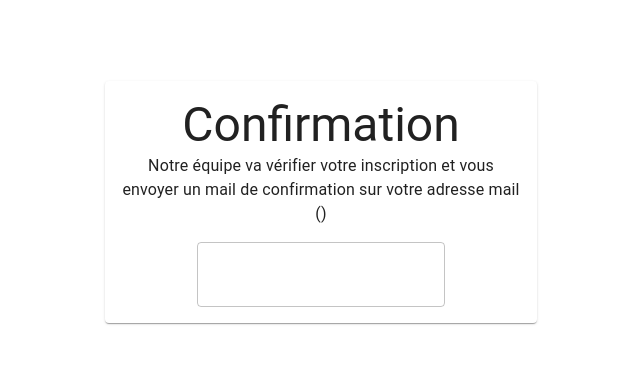
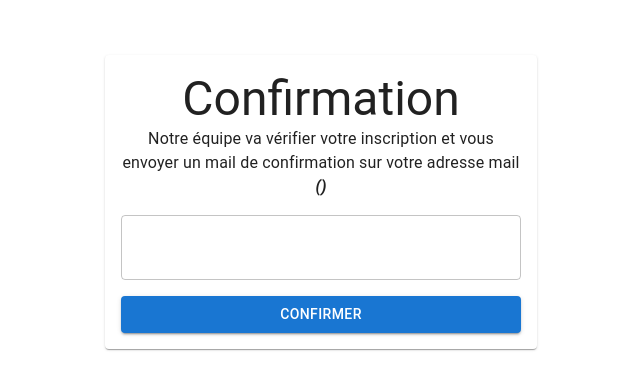
Before and after one commit to Jean-Jacques-Augustin/voting, a React (Create React App) app in the folder frontend/: page /confirm in a window 1280 px wide. Shown: the part 198-588 px from the top of the page, without its empty margins (319-959 px from the left). Built offline with nearby package versions, Linux system fonts and the light colour scheme.

Commit message:
add redirection

```diff
--- a/frontend/src/App.js
+++ b/frontend/src/App.js
@@ -1,6 +1,6 @@
 import './App.css';
 import Dashboard from './pages/dashboard';
-import {Route, Routes} from "react-router-dom";
+import {Route, Router, Routes} from "react-router-dom";
 import Homepage from "./pages/homepage";
 import Login from "./pages/login";
 import Signup from "./pages/signup";
@@ -8,17 +8,13 @@ import Confirm from "./pages/confirm";
 
 
 function App() {
-
-
-
-
     return (<div className="App">
         <Routes>
-            <Route path={"/"} element={<Homepage/>}/>
-            <Route path={"/dashboard/*"} element={<Dashboard/>}/>
-            <Route path='/login' element={<Login/>}/>
-            <Route path='/signup' element={<Signup/>}/>
-            <Route path='/confirm' element={<Confirm/>}/>
+            <Route path="" element={<Homepage/>}/>
+            <Route path="/dashboard/*" element={<Dashboard/>}/>
+            <Route path="/login" element={<Login/>}/>
+            <Route path="/signup" element={<Signup/>}/>
+            <Route path="/confirm" element={<Confirm/>}/>
         </Routes>
     </div>);
 }
--- a/frontend/src/index.js
+++ b/frontend/src/index.js
@@ -2,23 +2,27 @@ import React from 'react';
 import ReactDOM from 'react-dom/client';
 import './index.css';
 import App from './App';
-import reportWebVitals from './reportWebVitals';
-import { BrowserRouter } from "react-router-dom";
-import { Provider } from 'react-redux';
-import store from './store/store';
+/*import reportWebVitals from './reportWebVitals';*/
+import {BrowserRouter} from "react-router-dom";
+import {Provider} from 'react-redux';
+import {store} from './store/store';
+import {PersistGate} from "redux-persist/integration/react";
+import {persistStore} from "redux-persist";
+
+let persistor = persistStore(store);
 
 const root = ReactDOM.createRoot(document.getElementById('root'));
-root.render(
-  <React.StrictMode>
+root.render(<React.StrictMode>
     <Provider store={store}>
-      <BrowserRouter>
-        <App />
-      </BrowserRouter>
+        <PersistGate persistor={persistor}>
+            <BrowserRouter>
+                <App/>
+            </BrowserRouter>
+        </PersistGate>
     </Provider>
-  </React.StrictMode>
-);
+</React.StrictMode>);
 
 // If you want to start measuring performance in your app, pass a function
 // to log results (for example: reportWebVitals(console.log))
 // or send to an analytics endpoint. Learn more: https://bit.ly/CRA-vitals
-reportWebVitals();
+/*reportWebVitals();*/
--- a/frontend/src/middleware/connexionBack.js
+++ b/frontend/src/middleware/connexionBack.js
@@ -5,10 +5,10 @@ export const baseUrl = "http://localhost:5000/api";
 
 export const postData = async (url, data) => {
     const response = await axios.post(`${baseUrl}/${url}`, data);
-    return response;
+    return response.data;
 }
 
 export const getData = async (url) => {
     const response = await axios.get(`${baseUrl}/${url}`);
-    return response.user;
+    return response.data;
 }
--- a/frontend/src/pages/confirm.js
+++ b/frontend/src/pages/confirm.js
@@ -1,29 +1,58 @@
-import { Box, Card, Typography, TextField } from '@mui/material'
+import {Box, Card, Typography, TextField, Button} from '@mui/material'
 import React from 'react'
-import { useSelector } from 'react-redux'
+import {useSelector} from 'react-redux'
 
 function Confirm() {
-    const email = useSelector(state => state.email);
 
-    return (
-        <Box sx={{ display: 'flex', justifyContent: 'center', alignItems: 'center', height: '100vh' }}>
-            <Card sx={{ width: 400, padding: '2vh' }}>
+
+    const email = useSelector((state) => state.user.email);
+
+    return (<Box sx={{
+            display: 'flex', justifyContent: 'center', alignItems: 'center', height: '100vh', flexDirection: 'column'
+        }}
+
+        >
+            <Card sx={{
+                width: 400,
+                padding: '2vh',
+                display: 'flex',
+                justifyContent: 'center',
+                alignItems: 'center',
+                flexDirection: 'column'
+            }}>
                 <Typography variant="h3">Confirmation</Typography>
 
                 <Typography variant="body1">
-                    Notre équipe va vérifier votre inscription et vous envoyer un mail de confirmation sur votre adresse mail ({email})
+                    Notre équipe va vérifier votre inscription et vous envoyer un mail de confirmation sur votre adresse
+                    mail <b><i>({email})</i></b>
                 </Typography>
 
                 <TextField
                     id="confirmationCode"
                     variant="outlined"
                     type="text"
-                    inputProps={{ maxLength: 6, style: { height: '32px', textAlign: 'center' } }}
-                    sx={{ marginTop: '1rem' }}
+                    inputProps={{
+                        maxLength: 6,
+                        style: {
+                            height: '32px',
+                            textAlign: 'center',
+                            fontSize: '40px'
+                        }}}
+                    sx={{marginTop: '1rem'}}
                 />
+
+                <Button
+                    variant="contained"
+                    type="submit"
+                    color="primary"
+                    sx={{marginTop: '1rem'}}
+                    fullWidth
+                >
+                    Confirmer
+                </Button>
+
             </Card>
-        </Box>
-    )
+        </Box>)
 }
 
 export default Confirm;
--- a/frontend/src/pages/dashboard/candidat.js
+++ b/frontend/src/pages/dashboard/candidat.js
@@ -66,7 +66,6 @@ export default function Candidat() {
         </Typography>
         <br/>
         <Paper sx={{width: '100%', mb: 12}}>
-
             <TableContainer>
                 <Table stickyHeader aria-label="sticky table">
                     <TableHead>
--- a/frontend/src/pages/signup.js
+++ b/frontend/src/pages/signup.js
@@ -1,35 +1,36 @@
-import { Box, Button, Card, Typography } from "@mui/material";
-import { useState } from "react";
+import {Box, Button, Card, Typography} from "@mui/material";
+import {useState} from "react";
 import CustomTextField from "../components/CustomTextField";
-import { postData } from "../middleware/connexionBack";
-import { useDispatch } from "react-redux";
-import { setEmail } from "../store/userSlice";
+import {baseUrl, postData} from "../middleware/connexionBack";
+import {useDispatch} from "react-redux";
+import {setEmail} from "../store/userSlice";
+import axios from "axios";
+import {useNavigate} from "react-router-dom";
+
 
 export default function Signup() {
+
+    const navigate = useNavigate();
+
     const [formData, setFormData] = useState({
-        num_vote: "",
-        password: "",
-        confirmPassword: "",
+        num_vote: "", password: "", confirmPassword: "",
     });
 
     const dispatch = useDispatch();
     const [error, setError] = useState('');
 
     const [errors, setErrors] = useState({
-        num_vote: "",
-        password: "",
-        confirmPassword: "",
+        num_vote: "", password: "", confirmPassword: "",
     });
 
     const handleInputChange = (e) => {
-        const { name, value } = e.target;
+        const {name, value} = e.target;
         setFormData((prevData) => ({
-            ...prevData,
-            [name]: value,
+            ...prevData, [name]: value,
         }));
     };
 
-    const handleSubmit = (e) => {
+    const handleSubmit = async (e) => {
         e.preventDefault();
         // Validation des données et gestion des erreurs
         let formErrors = {};
@@ -52,34 +53,29 @@ export default function Signup() {
         }
 
 
-        const response = postData("register", {
-            num_vote: formData.num_vote,
-            password: formData.password,
+        const response = await axios.post(`${baseUrl}/register`, {
+            num_vote: formData.num_vote, password: formData.password,
         });
 
+        console.log(response.data);
+
         if (response.status === 200) {
-            //dispatch(setEmail(formData.num_vote));
-            console.log(response.data);
+            dispatch(setEmail(response.data.user.email));
+            navigate("/confirm");
         }
     };
 
-    return (
-        <Box
+    return (<Box
         sx={{
-                display: "flex",
-                justifyContent: "center",
-                alignItems: "center",
-                height: "100vh",
+            display: "flex", justifyContent: "center", alignItems: "center", height: "100vh",
         }}
     >
-            <Card sx={{ width: 400, padding: "2vh" }}>
+        <Card sx={{width: 400, padding: "2vh"}}>
             <h1>Inscription</h1>
             <form
                 onSubmit={handleSubmit}
                 style={{
-                        display: "flex",
-                        flexDirection: "column",
-                        gap: "1rem",
+                    display: "flex", flexDirection: "column", gap: "1rem",
                 }}
             >
                 <CustomTextField
@@ -110,15 +106,12 @@ export default function Signup() {
                     helperText={errors.confirmPassword}
                 />
                 <Typography variant="body2" color="error">
-                        {
-                            error && "Erreur lors de l'inscription"
-                        }
+                    {error && "Erreur lors de l'inscription"}
                 </Typography>
                 <Button variant="contained" type="submit" color="primary">
                     S'inscrire
                 </Button>
             </form>
         </Card>
-        </Box>
-    );
+    </Box>);
 }
--- a/frontend/src/store/store.js
+++ b/frontend/src/store/store.js
@@ -1,10 +1,22 @@
-import { configureStore } from '@reduxjs/toolkit';
+import {configureStore, getDefaultMiddleware} from "@reduxjs/toolkit";
+import storage from "redux-persist/lib/storage";
 import userReducer from './userSlice';
+import {
+    persistReducer, FLUSH, REHYDRATE, PAUSE, PERSIST, PURGE, REGISTER,
+} from "redux-persist";
 
-const store = configureStore({
-  reducer: {
-    user: userReducer,
-  },
+const persistConfig = {
+    type: "persist/PERSIST", key: "root", storage,
+};
+
+const persistedReducer = persistReducer(persistConfig, userReducer);
+
+export const store = configureStore({
+    reducer: {
+        user: persistedReducer,
+    }, middleware: getDefaultMiddleware({
+        serializableCheck: {
+            ignoredActions: [FLUSH, REHYDRATE, PAUSE, PERSIST, PURGE, REGISTER,],
+        },
+    }),
 });
-
-export default store;
```
Lines whose indentation alone changed are shown as unchanged.
